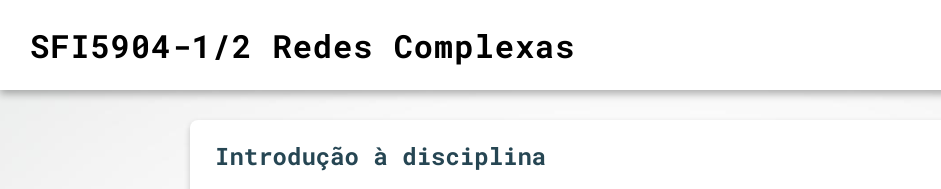
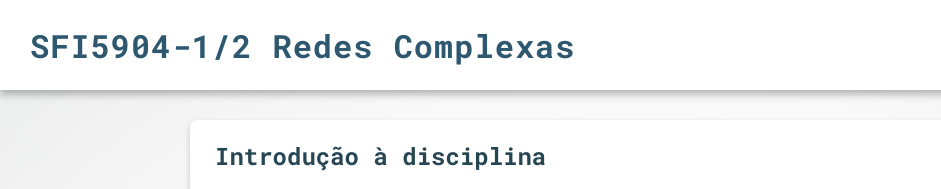
Before and after one commit to VitorDSanti/SFI5904_Redes_complexas, a plain HTML site: page index.html in a window 1280 px wide. Shown: the top 189 px of the page, 0-941 px from the left. Drawn offline with Linux system fonts and the light colour scheme.

Commit message:
Color changes

```diff
--- a/index.html
+++ b/index.html
@@ -25,7 +25,7 @@
             align-items: center;
         justify-content: space-between;
         background-color: #fff;  /* fundo branco do header */
-        color: #000;             /* texto preto */
+        color: #2d5870;             /* texto */
         padding: 15px 30px;
         position: sticky;
         top: 0;
```
